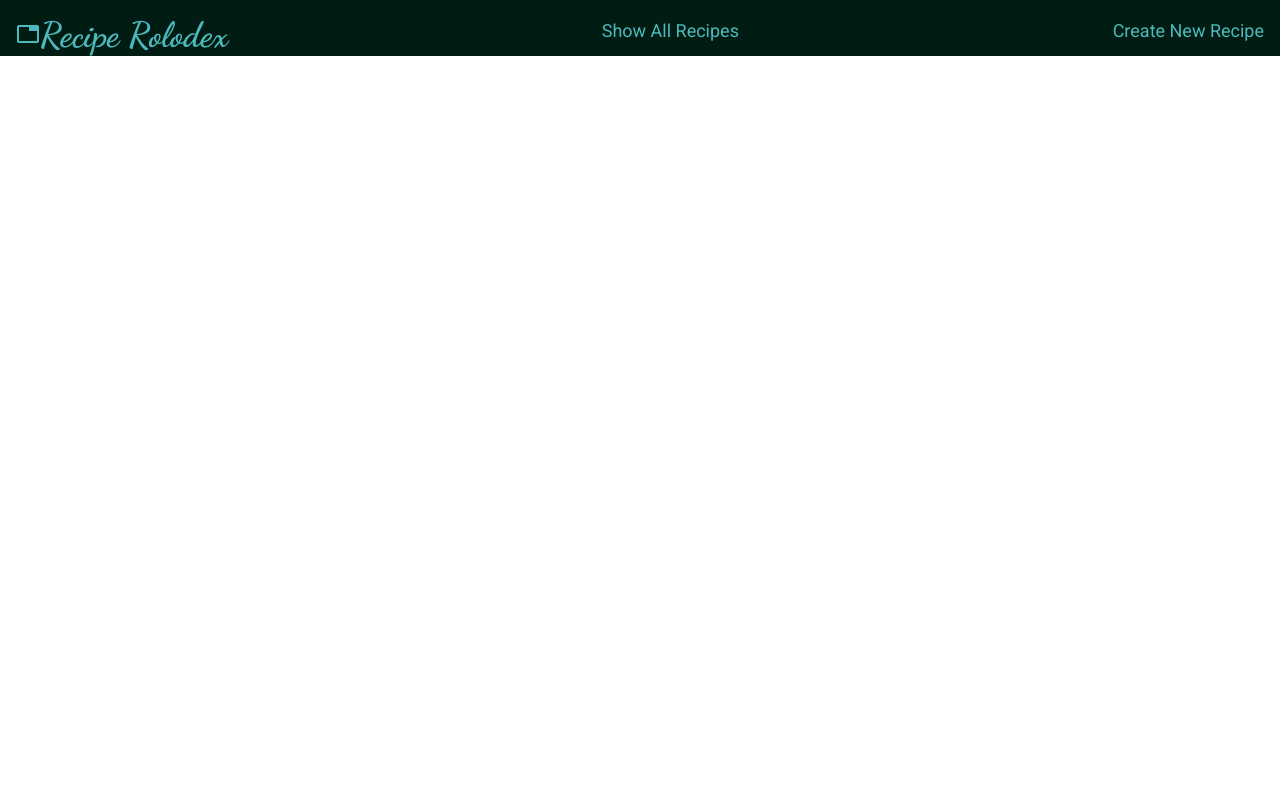
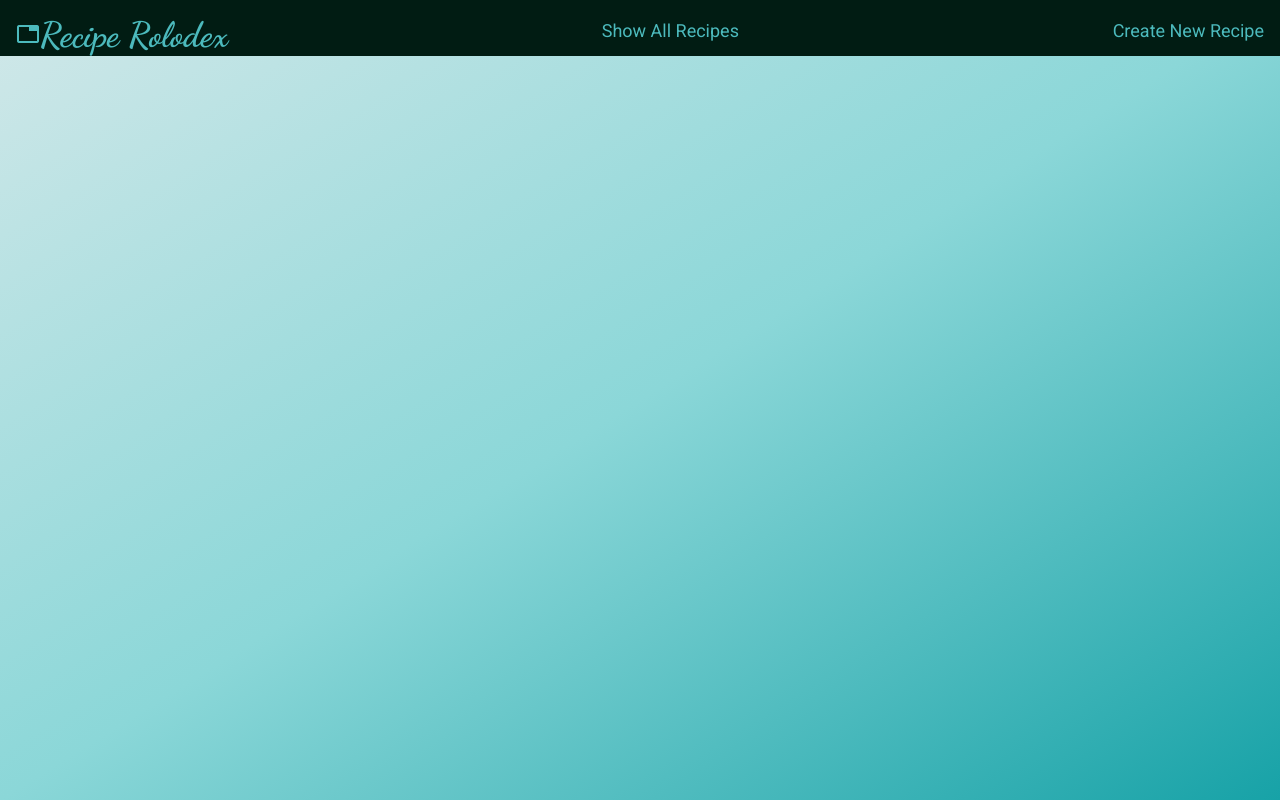
Before and after one commit to shadowvulture/recipe-rolodex, a React (Create React App) app: page /api/recipe/recipes in a window 1280 px wide. Built offline with nearby package versions, Linux system fonts and the light colour scheme; no server answers.

Commit message:
set up show page

```diff
--- a/src/CreateItem/CreateItem.css
+++ b/src/CreateItem/CreateItem.css
@@ -5,3 +5,7 @@
 .ingredientAmt {
     width: 5%;
 }
+
+html {
+    height: 100%;
+}
--- a/src/Recipe/Recipe.css
+++ b/src/Recipe/Recipe.css
@@ -0,0 +1,3 @@
+html {
+    height: 100vh;
+}
--- a/src/Recipe/Recipe.js
+++ b/src/Recipe/Recipe.js
@@ -0,0 +1,12 @@
+import React from 'react';
+import './Recipe.css'
+
+const Recipe = () => {
+    return (
+        <div>
+
+        </div>
+    );
+}
+
+export default Recipe;
--- a/src/Show/Show.js
+++ b/src/Show/Show.js
@@ -48,7 +48,7 @@ class Show extends Component {
                 onClick={() => this.deleteRecipe(item._id)}>delete_forever</button></h3>
                  <NavLink to={`{/id/${item._id}`}>
                 <div className="recipeCard">
-                    <img src={item.Thumbnail} alt="foot image" className="recipeImage"></img>
+                    <img src={item.Thumbnail} alt="foot" className="recipeImage"></img>
                     <div className="recipeText">
                         <p className="boldText">Cook Time: </p>
                         <p><span class="emoji">⏱</span>{item.Cooktime}</p>
```
